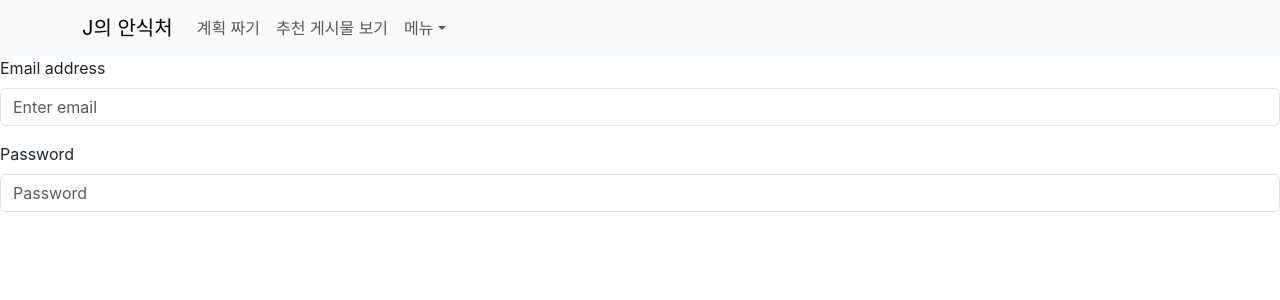
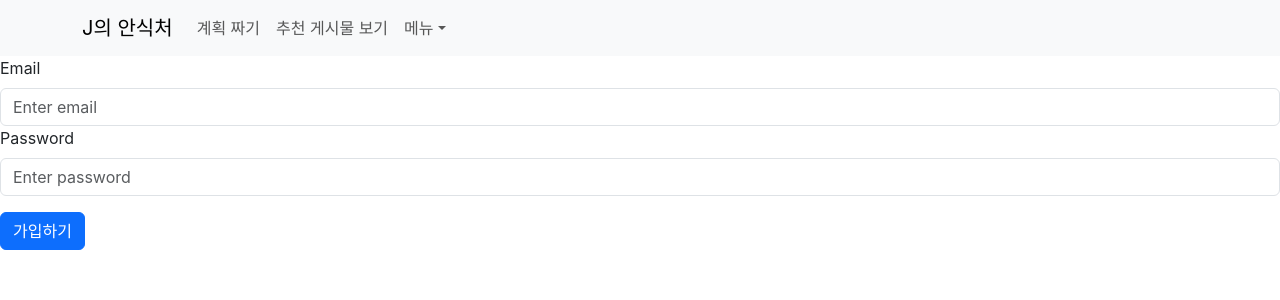
Before and after one commit to B3-mojito/RestPlaceForJFront, a React (Create React App) app in the folder j-front/: page /login in a window 1280 px wide. Shown: the top 300 px of the page. Built offline with nearby package versions, Linux system fonts and the light colour scheme.

Commit message:
fix : 로그인 회원가입 수정

```diff
--- a/j-front/package.json
+++ b/j-front/package.json
@@ -1,6 +1,7 @@
 {
   "name": "j-front",
   "version": "0.1.0",
+  "proxy": "http://localhost:8080",
   "private": true,
   "dependencies": {
     "@testing-library/jest-dom": "^5.17.0",
@@ -8,6 +9,7 @@
     "@testing-library/user-event": "^13.5.0",
     "axios": "^1.7.3",
     "bootstrap": "^5.3.3",
+    "http-proxy-middleware": "^3.0.0",
     "prop-types": "^15.8.1",
     "react": "^18.3.1",
     "react-bootstrap": "^2.10.4",
--- a/j-front/src/App.js
+++ b/j-front/src/App.js
@@ -11,14 +11,20 @@ const Login = lazy(() => import('./component/Login'));
 const Home = lazy(() => import('./pages/Home'));
 
 function App() {
+  const [showSignUp, setShowSignUp] = useState(true);
+
+  // Define the toggle function
+  const handleToggle = () => {
+    setShowSignUp(!showSignUp);
+  };
   return (
       <Router>
         <Header />
         <Suspense fallback={<div>Loading...</div>}>
         <Routes>
           <Route path="/" element={<Home />} />
-          <Route path="/login" element={<Login />} />
-          <Route path="/signup" element={<SignUp />} />
+          <Route path="/login" element={<Login toggle={handleToggle} />} />
+          <Route path="/signup" element={<SignUp toggle={handleToggle} />} />
           <Route path="/post" element={<Post />} />
           <Route path="/posting" element={<Posting />} />
         </Routes>
--- a/j-front/src/component/Login.js
+++ b/j-front/src/component/Login.js
@@ -1,19 +1,86 @@
-import Form from 'react-bootstrap/Form'
-import React from 'react';
+import Form from 'react-bootstrap/Form';
+import React, { useState } from 'react';
+import Col from 'react-bootstrap/Col';
+import PropTypes from 'prop-types';
+import Button from 'react-bootstrap/Button';
+import { useNavigate } from 'react-router-dom';  // Import useNavigate from react-router-dom
 
-const Login = () => {
+const Login = ({ toggle }) => {
+  const [email, setEmail] = useState('');
+  const [password, setPassword] = useState('');
+  const navigate = useNavigate();  // Create a navigate function
+
+  const handleSignIn = async (e) => {
+    e.preventDefault();  // Prevent default form submission behavior
+
+    try {
+      const response = await fetch('/v1/users/login', {
+        method: 'POST',
+        headers: {
+          'Content-Type': 'application/json',
+        },
+        body: JSON.stringify({ email, password }),
+      });
+
+      if (response.ok) {
+        const data = await response.json();
+        console.log('SignIn response:', data);
+
+        // Check if token exists in the response
+        if (data.token) {
+          // Store the token in localStorage
+          localStorage.setItem('jwtToken', data.token);
+
+          // Redirect to the main screen
+          navigate('/');  // Redirect to the main screen (or wherever you want)
+        } else {
+          console.error('Token not found in response');
+          // Optionally show an error message to the user
+        }
+      } else {
+        // Handle failed login
+        console.error('Failed to sign in:', response.statusText);
+        // Optionally show an error message to the user
+      }
+    } catch (error) {
+      console.error('Error during sign in:', error);
+      // Optionally show an error message to the user
+    }
+  };
 
   return (
-      <Form>
+      <Form onSubmit={handleSignIn}>  {/* Add onSubmit handler to the Form */}
         <Form.Group className="mb-3" controlId="formGroupEmail">
-          <Form.Label>Email address</Form.Label>
-          <Form.Control type="email" placeholder="Enter email" />
+          <Form.Group as={Col} controlId="formEmail">
+            <Form.Label>Email</Form.Label>
+            <Form.Control
+                type="email"
+                placeholder="Enter email"
+                value={email}
+                onChange={(e) => setEmail(e.target.value)}
+                required
+            />
+          </Form.Group>
+          <Form.Group as={Col} controlId="formPassword">
+            <Form.Label>Password</Form.Label>
+            <Form.Control
+                type="password"
+                placeholder="Enter password"
+                value={password}
+                onChange={(e) => setPassword(e.target.value)}
+                required
+            />
+          </Form.Group>
         </Form.Group>
-        <Form.Group className="mb-3" controlId="formGroupPassword">
-          <Form.Label>Password</Form.Label>
-          <Form.Control type="password" placeholder="Password" />
-        </Form.Group>
+        <Button variant="primary" type="submit">
+          가입하기
+        </Button>
       </Form>
   );
 };
+
+Login.propTypes = {
+  toggle: PropTypes.func.isRequired,
+};
+
 export default Login;
--- a/j-front/src/component/SignUp.js
+++ b/j-front/src/component/SignUp.js
@@ -1,33 +1,93 @@
+import React, { useState } from 'react';
 import Button from 'react-bootstrap/Button';
 import Col from 'react-bootstrap/Col';
 import Form from 'react-bootstrap/Form';
 import Row from 'react-bootstrap/Row';
-import React from 'react';
+import PropTypes from 'prop-types';  // Import PropTypes
 
-const SignUp = () => {
+const SignUp = ({ toggle }) => {
+  const [email, setEmail] = useState('');
+  const [password, setPassword] = useState('');
+  const [name, setName] = useState('');
+  const [nickname, setNickname] = useState('');
+  const [error, setError] = useState(''); // State to hold error messages
+
+  const handleSignUp = async (e) => {
+    e.preventDefault(); // Prevent the default form submission
+
+    try {
+      const response = await fetch('/v1/users', {  // Use relative URL
+        method: 'POST',
+        headers: {
+          'Content-Type': 'application/json',
+        },
+        body: JSON.stringify({ email, password, name, nickname }),
+      });
+
+      if (response.ok) {
+        const data = await response.json();
+        console.log('SignUp response:', data);
+        alert('회원가입 완료!');
+        toggle(); // Redirect to the sign-in page
+      } else {
+        // Parse the error response from the backend
+        const errorData = await response.json();
+        console.error('Failed to sign up:', errorData);
+        alert(`Sign-up failed: ${errorData.message || response.statusText}`);
+      }
+    } catch (error) {
+      console.error('Error during sign up:', error);
+      alert('Network error occurred. Please try again later.');
+    }
+  };
   return (
-      <Form>
+      <Form onSubmit={handleSignUp}>
+        {error && <div className="alert alert-danger">{error}</div>}
         <Row className="mb-3">
           <Form.Group as={Col} controlId="formEmail">
             <Form.Label>Email</Form.Label>
-            <Form.Control type="email" placeholder="Enter email"/>
+            <Form.Control
+                type="email"
+                placeholder="Enter email"
+                value={email}
+                onChange={(e) => setEmail(e.target.value)}
+                required
+            />
           </Form.Group>
 
           <Form.Group as={Col} controlId="formPassword">
             <Form.Label>Password</Form.Label>
-            <Form.Control type="password" placeholder="Password"/>
+            <Form.Control
+                type="password"
+                placeholder="Password"
+                value={password}
+                onChange={(e) => setPassword(e.target.value)}
+                required
+            />
           </Form.Group>
         </Row>
 
         <Row className="mb-3">
           <Form.Group as={Col} controlId="formNickname">
             <Form.Label>Nickname</Form.Label>
-            <Form.Control/>
+            <Form.Control
+                type="text"
+                placeholder="Nickname"
+                value={nickname}
+                onChange={(e) => setNickname(e.target.value)}
+                required
+            />
           </Form.Group>
 
           <Form.Group as={Col} controlId="formName">
             <Form.Label>Name</Form.Label>
-            <Form.Control/>
+            <Form.Control
+                type="text"
+                placeholder="Name"
+                value={name}
+                onChange={(e) => setName(e.target.value)}
+                required
+            />
           </Form.Group>
         </Row>
 
@@ -36,6 +96,11 @@ const SignUp = () => {
         </Button>
       </Form>
   );
-}
+};
+
+// Define prop types
+SignUp.propTypes = {
+toggle: PropTypes.func.isRequired,
+};
 
 export default SignUp;
```
Also changed, not shown: j-front/src/setupProxy.js (added, +11 -0 lines), j-front/src/utils/authService.js (added, +17 -0 lines), 1 other file (tests, documents, lock files or other folders).
